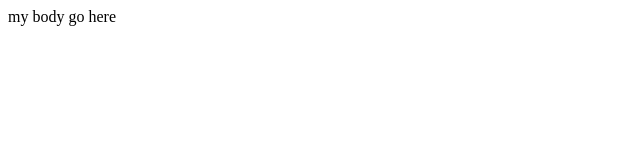
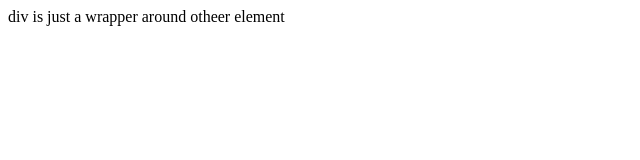
Before and after one commit to EmmyScript/my-div, a plain HTML site: page index.html in a window 1280 px wide. Shown: the whole page, without its empty margins (0-640 px from the left). Drawn offline with Linux system fonts and the light colour scheme.

Commit message:
adding new div

```diff
--- a/index.html
+++ b/index.html
@@ -4,6 +4,8 @@
         <title>html coding</title>
     </head>
     <body>
-        my body go here
+        <div>
+            div is just a wrapper around otheer element
+        </div>
     </body>
 </html>
```
